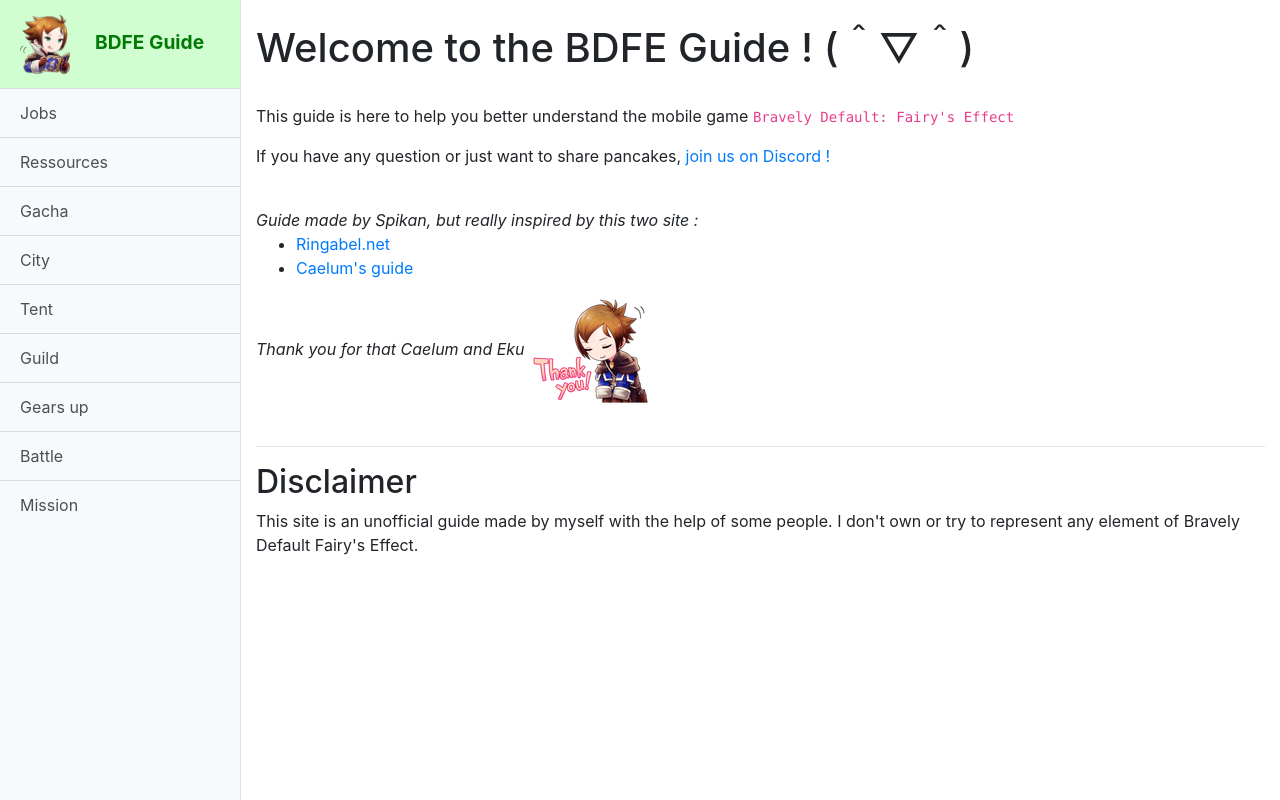
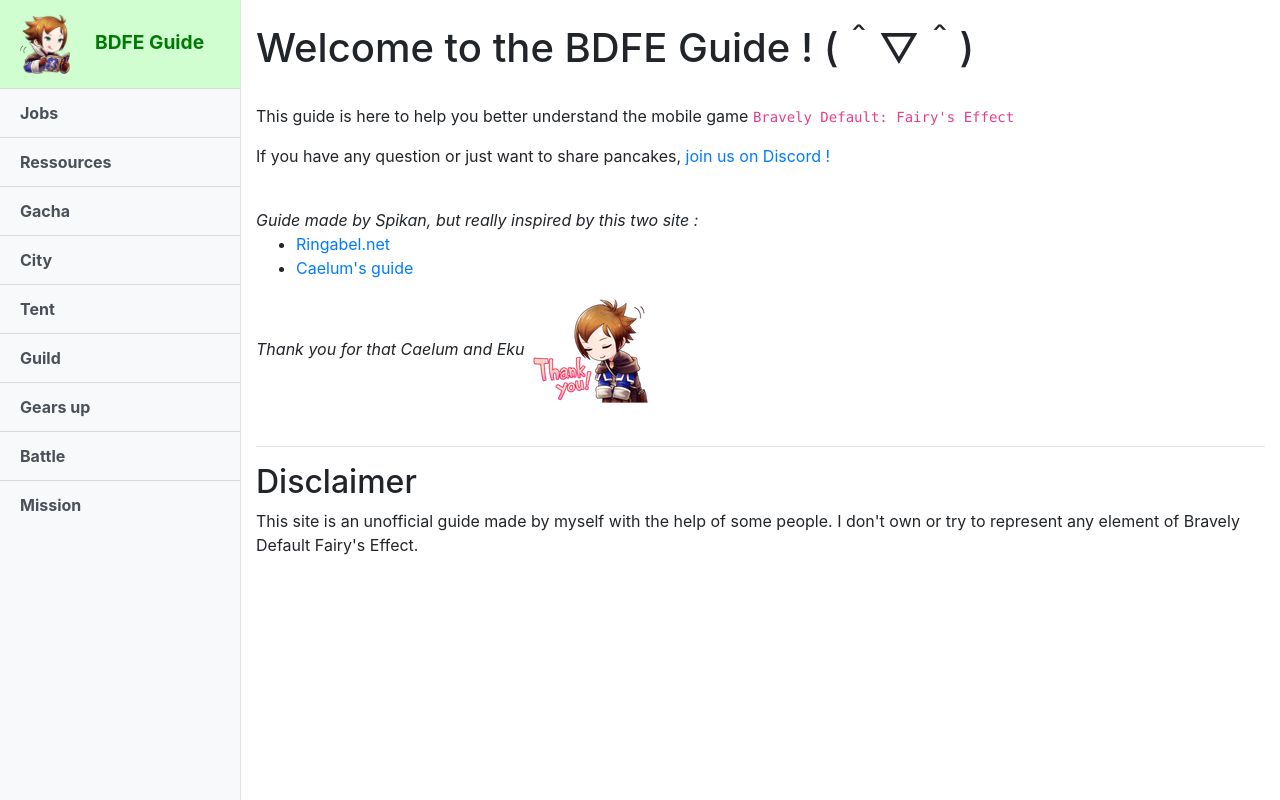
Before and after one commit to Spikan26/BDFEGuide, a website: page index.html in a window 1280 px wide. Drawn offline with nearby package versions, Linux system fonts and the light colour scheme.

Commit message:
Update navmenu.html

```diff
--- a/navmenu.html
+++ b/navmenu.html
@@ -1,12 +1,12 @@
 <div class="sidebar-heading"><a href="index.html"><img src="image/job/yew.png" width="50px" height="60px"><strong style="margin-left: 25px;">BDFE Guide</strong></a></div>
         <div class="list-group list-group-flush">
-            <a href="job.html" class="list-group-item list-group-item-action bg-light">Jobs</a>
-            <a href="ressources.html" class="list-group-item list-group-item-action bg-light">Ressources</a>
-            <a href="gacha.html" class="list-group-item list-group-item-action bg-light">Gacha</a>
-            <a href="city.html" class="list-group-item list-group-item-action bg-light">City</a>
-            <a href="tent.html" class="list-group-item list-group-item-action bg-light">Tent</a>
-            <a href="guild.html" class="list-group-item list-group-item-action bg-light">Guild</a>
-            <a href="gears.html" class="list-group-item list-group-item-action bg-light">Gears up</a>
-            <a href="battle.html" class="list-group-item list-group-item-action bg-light">Battle</a>
-            <a href="mission.html" class="list-group-item list-group-item-action bg-light">Mission</a>
+            <a href="job.html" class="list-group-item list-group-item-action bg-light"><b>Jobs</b></a>
+            <a href="ressources.html" class="list-group-item list-group-item-action bg-light"><b>Ressources</b></a>
+            <a href="gacha.html" class="list-group-item list-group-item-action bg-light"><b>Gacha</b></a>
+            <a href="city.html" class="list-group-item list-group-item-action bg-light"><b>City</b></a>
+            <a href="tent.html" class="list-group-item list-group-item-action bg-light"><b>Tent</b></a>
+            <a href="guild.html" class="list-group-item list-group-item-action bg-light"><b>Guild</b></a>
+            <a href="gears.html" class="list-group-item list-group-item-action bg-light"><b>Gears up</b></a>
+            <a href="battle.html" class="list-group-item list-group-item-action bg-light"><b>Battle</b></a>
+            <a href="mission.html" class="list-group-item list-group-item-action bg-light"><b>Mission</b></a>
         </div>
```
